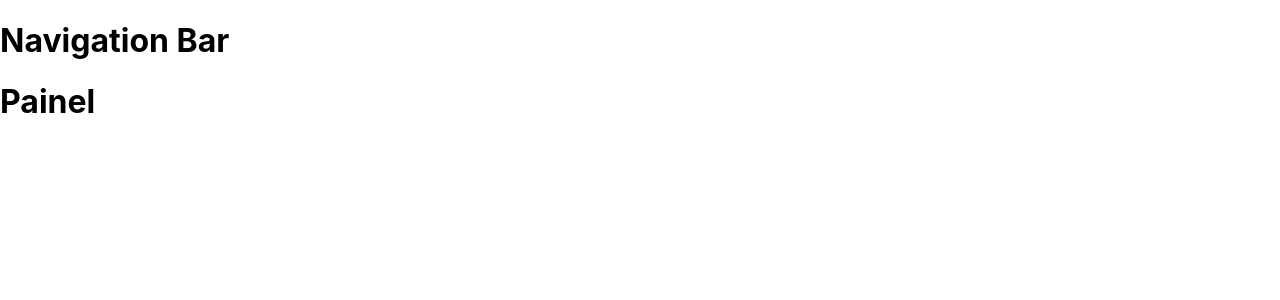
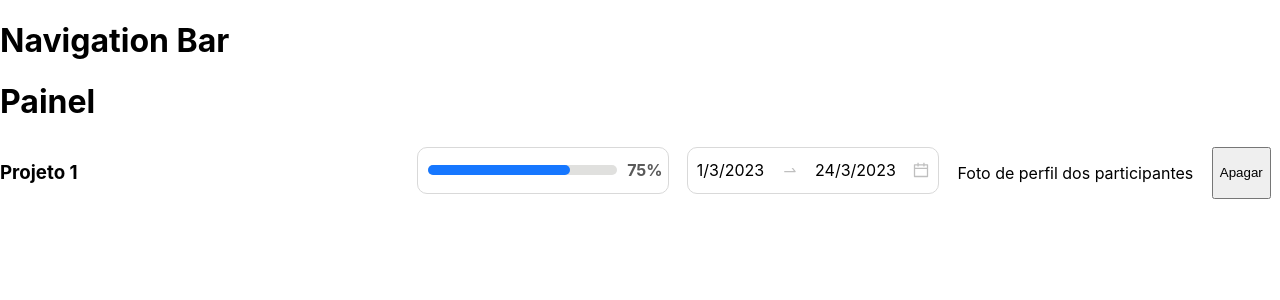
Before and after one commit to Sistemas-Gerenciamento-Projetos/siswebgp-frontend, a React (Create React App) app: page /painel in a window 1280 px wide. Shown: the top 300 px of the page. Built offline with nearby package versions, Linux system fonts and the light colour scheme; the HTML template or start-up script is replaced by a standard one.

Commit message:
feat: Criacao do dashboardItem, progressBar e DatePeriod

```diff
--- a/package.json
+++ b/package.json
@@ -3,6 +3,7 @@
   "version": "0.1.0",
   "private": true,
   "dependencies": {
+    "@ant-design/icons": "^5.0.1",
     "@testing-library/jest-dom": "^5.16.5",
     "@testing-library/react": "^13.4.0",
     "@testing-library/user-event": "^13.5.0",
--- /dev/null
+++ b/src/components/dashboard/dashboardItem.component.jsx
@@ -0,0 +1,23 @@
+import React from "react";
+import ProgressBar from "./progressBar/progressBar";
+import DatePeriod from "./datePeriod/datePeriod";
+
+const DashboardItem = (props) => {
+  const { projectProgress, startDate, endDate } = props;
+
+  return(
+    <div style={{display: 'flex', flexDirection: 'row', width: '100%', alignItems: 'center'}}>
+      <div style={{width: '35%', alignItems: 'flex-start'}}>
+        <h3> Projeto 1 </h3>
+      </div>
+      <div style={{display: 'flex', flexDirection: 'row', width: '75%', justifyContent: 'space-around'}}>
+        <ProgressBar completed={projectProgress} />
+        <DatePeriod startDate={startDate} endDate={endDate}/>
+        <p>Foto de perfil dos participantes</p>
+        <button>Apagar</button>
+      </div>
+    </div>
+  )
+}
+
+export default DashboardItem
--- /dev/null
+++ b/src/components/dashboard/datePeriod/datePeriod.jsx
@@ -0,0 +1,20 @@
+import React from 'react'
+import { SwapRightOutlined, CalendarOutlined } from '@ant-design/icons'
+
+const DatePeriod = (props) => {
+    const { startDate, endDate } = props;
+
+    const startDateParsed = `${startDate.getDate()}/${startDate.getMonth()+1}/${startDate.getFullYear()}`
+    const endDateParsed = `${endDate.getDate()}/${endDate.getMonth()+1}/${endDate.getFullYear()}`
+
+    return(
+        <div style={{display: 'flex', flexDirection: 'row', width: '250px', height: '45px', borderRadius: '10px', border: '1px solid #d9d9d9', alignItems: 'center', justifyContent: 'space-around'}}>
+            <p>{startDateParsed}</p>
+            <SwapRightOutlined style={{color: '#bfbfbf'}}/>
+            <p>{endDateParsed}</p>
+            <CalendarOutlined style={{color: '#bfbfbf'}}/>
+        </div>
+    )
+}
+
+export default DatePeriod
--- /dev/null
+++ b/src/components/dashboard/progressBar/progressBar.jsx
@@ -0,0 +1,15 @@
+import React from "react";
+
+const ProgressBar = (props) => {
+  const { completed } = props;
+  return (
+    <div style={{display: 'flex', flexDirection: 'row', width: '250px', height: '45px',borderRadius: '10px', border: '1px solid #d9d9d9', alignItems: 'center'}}>
+      <div id="progress-bar-root" style={{height: '10px', width: '85%', backgroundColor: '#e0e0de', borderRadius: '50px', marginTop: '10px', marginBottom: '10px', marginLeft: '10px', marginRight: '5px'}}>
+        <div style={{height: '100%', width: `${completed}%`, backgroundColor: '#1677ff', borderRadius: 'inherit', textAlign: 'right'}}/>
+      </div>
+      <span style={{padding: '5px', color: '#595959', fontWeight: 'bold'}}>{`${completed}%`}</span>
+    </div>
+  );
+};
+
+export default ProgressBar;
--- a/src/routes/painel/painel.component.jsx
+++ b/src/routes/painel/painel.component.jsx
@@ -1,9 +1,13 @@
 import React from "react"
+import DashboardItem from "../../components/dashboard/dashboardItem.component"
 
 const Painel = () =>{
 
   return(
-    <h1> Painel </h1>
+    <div id="root">
+      <h1> Painel </h1>
+      <DashboardItem projectProgress={75} startDate={new Date(2023, 2, 1)} endDate={new Date(2023, 2, 24)} />
+    </div>
   )
 }
 
```
Also changed, not shown: src/components/painel/painel.component.jsx (deleted, +0 -12 lines), 1 other file (tests, documents, lock files or other folders).
